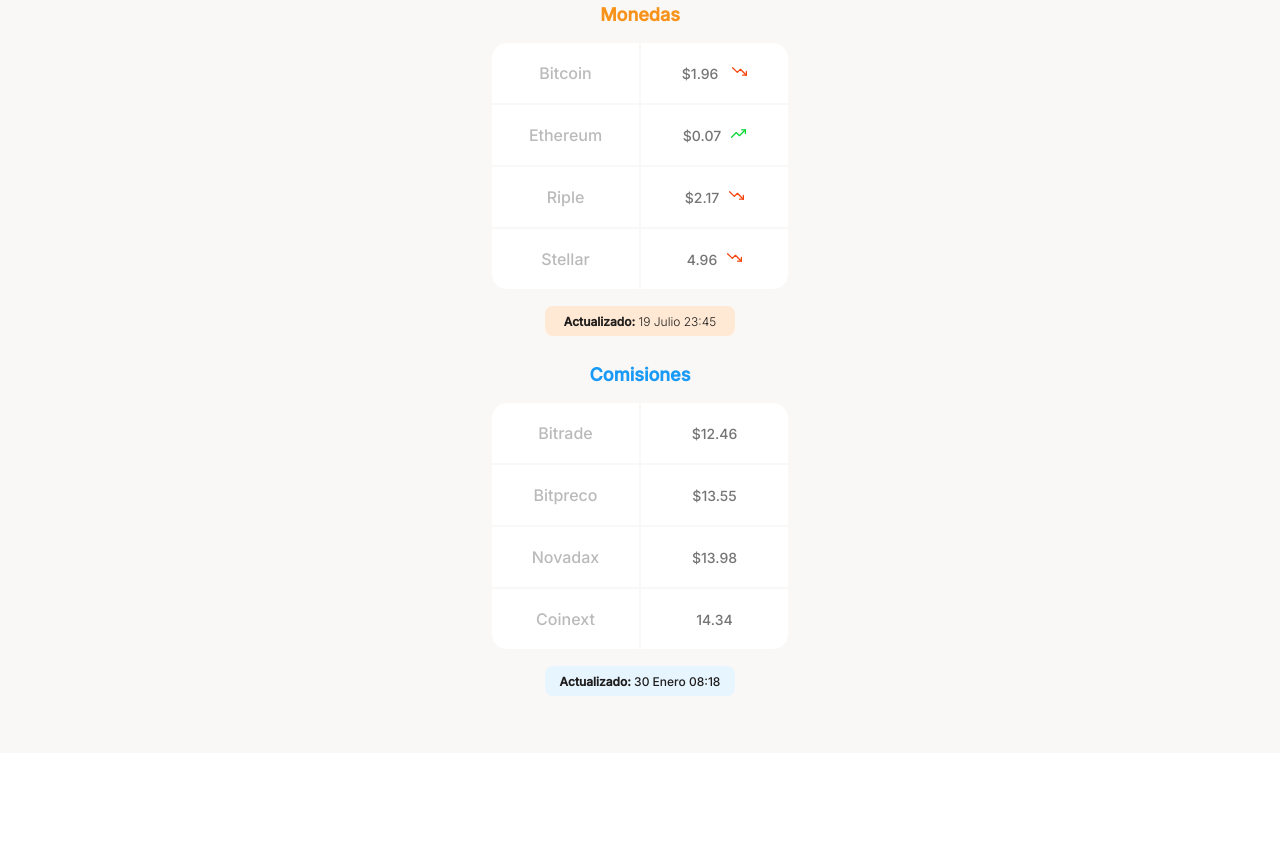
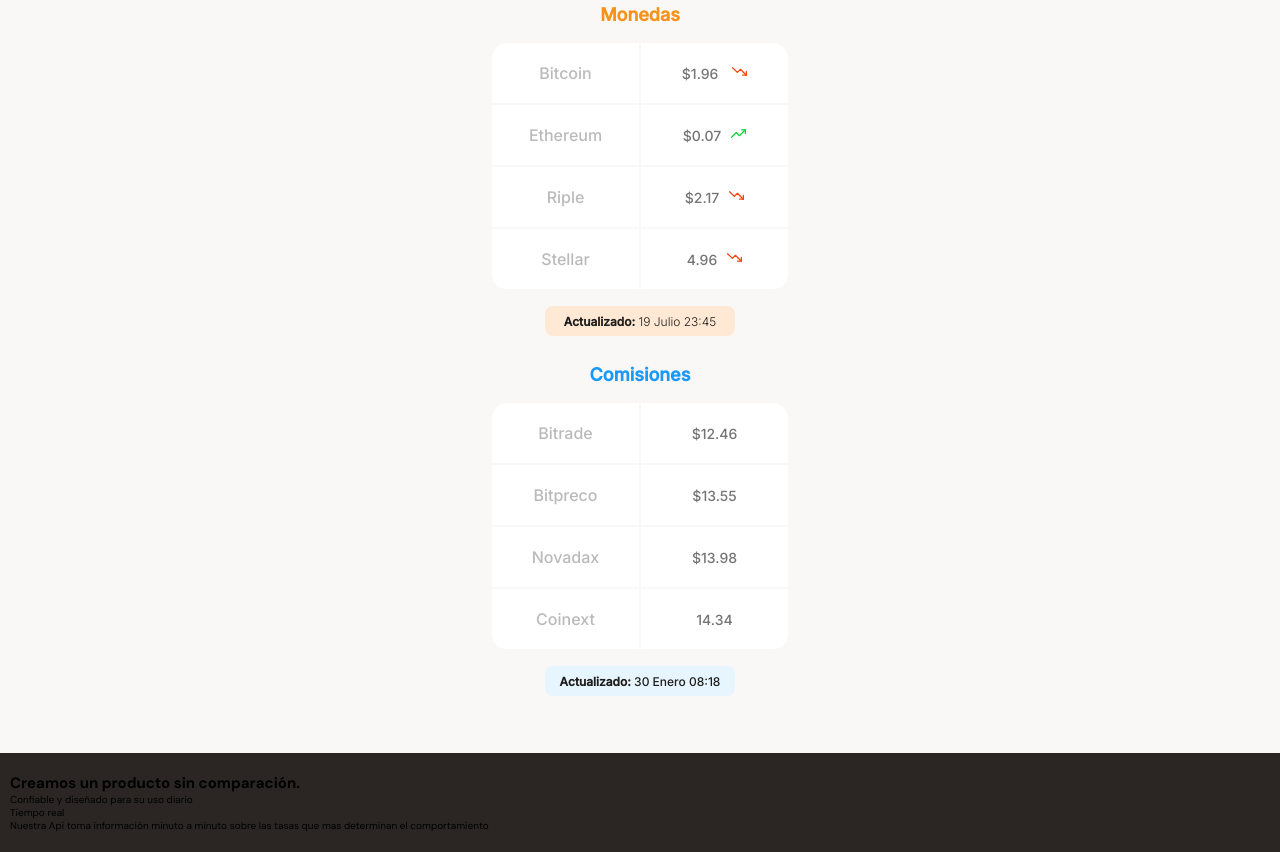
Before and after one commit to samueldazadaza/mobilFirst, a plain HTML site: page index.html in a window 1280 px wide. Shown: the part 763-1615 px from the top of the page. Before the commit the page ends 1516 px from the top, so only its background shows below. Drawn offline with Linux system fonts and the light colour scheme.

Commit message:
añadi sección beneficios

```diff
--- a/index.html
+++ b/index.html
@@ -87,7 +87,20 @@
                 </div>
             </section>
         </section>
-        <section></section>
+        <section class="main-product-detail">
+            <span></span>
+            <div class="product-detail--title">
+                <h2>Creamos un producto sin comparación.</h2>
+                <p>Confiable y diseñado para su uso diario</p>
+            </div>
+            <section class="product-cards--container">
+                <article class="product-detail--card">
+                    <span class="clock"></span>
+                    <p class="product--card-title">Tiempo real</p>
+                    <p class="product--card-body">Nuestra Api toma información minuto a minuto sobre las tasas que mas determinan el comportamiento</p>
+                </article>
+            </section>
+        </section>
         <section></section>
         <section></section>
     </main>
--- a/styles.css
+++ b/styles.css
@@ -241,3 +241,12 @@ main {
     line-height: 2.3rem;
     color: var(--secondary-blue);
 }
+
+.main-product-detail {
+    position: relative;
+    width: 100%;
+    min-width: 320px;
+    height: auto;
+    padding: 20px 10px;
+    background-color: var(--black);
+}
```
